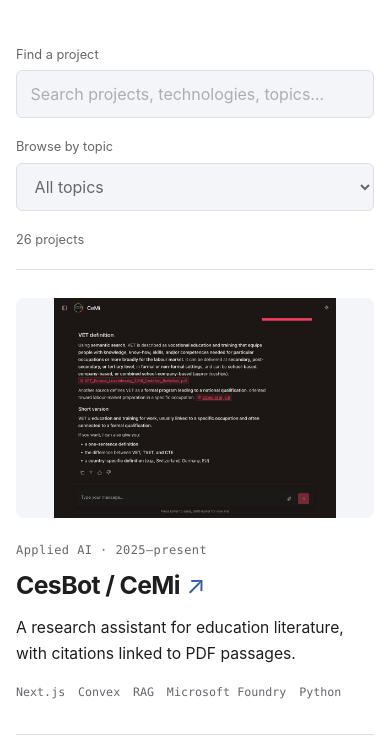
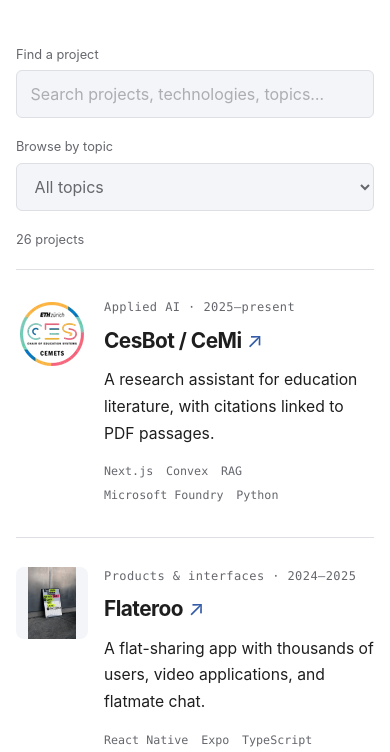
Before and after one commit to Bruol/bruol.github.io, an Astro site: page /projects in a window 390 px wide. Shown: the part 275-1027 px from the top of the page. Built offline with nearby package versions, Linux system fonts and the light colour scheme; Astro itself is replaced by a stand-in of ours.

Commit message:
Show projects as a list and use CesBot logo

```diff
--- a/src/content.config.ts
+++ b/src/content.config.ts
@@ -12,6 +12,7 @@
     order: z.number(),
     tags: z.array(z.string()),
     image: z.string().optional(),
+    icon: z.string().optional(),
     imageAlt: z.string().optional(),
     links: z.array(z.object({ label: z.string(), url: z.string() })).default([]),
   }),
--- a/src/content/projects/cesbot.md
+++ b/src/content/projects/cesbot.md
@@ -8,6 +8,7 @@
 links: []
 period: "2025–present"
 image: "/projects/cesbot/chat.png"
+icon: "/projects/cesbot/icon.png"
 imageAlt: "CeMi research chat with source citations"
 ---
 
--- a/src/pages/projects/index.astro
+++ b/src/pages/projects/index.astro
@@ -25,19 +25,19 @@
       </label>
     </div>
     <p class="project-count" role="status" aria-live="polite">{projects.length} projects</p>
-    <div class="project-index">
+    <ul class="project-index" role="list">
       {projects.map(({ id, data }) => (
-        <article class:list={['project-entry', { 'project-entry-illustrated': data.image }]} data-category={data.category} data-search={`${data.title} ${data.description} ${data.tags.join(' ')} ${data.category}`.toLowerCase()}>
-          {data.image && <a class="project-entry-image" href={`/projects/${id}/`} tabindex="-1" aria-hidden="true"><img src={data.image} alt="" loading="lazy" width="640" height="360" /></a>}
+        <li class:list={['project-entry', { 'project-entry-illustrated': data.icon || data.image }]} data-category={data.category} data-search={`${data.title} ${data.description} ${data.tags.join(' ')} ${data.category}`.toLowerCase()}>
+          {(data.icon || data.image) && <a class:list={['project-entry-image', { 'project-entry-icon': data.icon }]} href={`/projects/${id}/`} tabindex="-1" aria-hidden="true"><img src={data.icon || data.image} alt="" loading="lazy" width={data.icon ? 64 : 640} height={data.icon ? 64 : 360} /></a>}
           <div class="project-entry-copy">
             <p class="project-eyebrow">{data.category}{data.period && ` · ${data.period}`}</p>
             <h2><a href={`/projects/${id}/`}>{data.title}<span aria-hidden="true"> ↗</span></a></h2>
             <p>{data.description}</p>
             <ul class="project-tags" aria-label="Technologies and topics">{data.tags.map((tag) => <li>{tag}</li>)}</ul>
           </div>
-        </article>
+        </li>
       ))}
-    </div>
+    </ul>
     <p id="project-empty" hidden>No projects match. Try another topic or search term.</p>
   </section>
 </BaseLayout>
--- a/src/styles/global.css
+++ b/src/styles/global.css
@@ -77,10 +77,14 @@
 }
 .project-filters select option { background: var(--project-surface); }
 .project-count { color: var(--project-muted); font-size: .8rem; margin: 1.2rem 0; }
-.project-index { display: grid; grid-template-columns: repeat(2, minmax(0, 1fr)); gap: 0 2.5rem; }
+.project-index { list-style: none; padding: 0; margin: 0; }
 .project-entry { border-top: 1px solid var(--project-line); padding: 1.8rem 0 2rem; min-width: 0; }
-.project-entry-image { display: block; margin-bottom: 1.4rem; border-radius: 8px; overflow: hidden; background: var(--project-surface); }
-.project-entry-image img { width: 100%; height: 260px; object-fit: contain; }
+.project-entry-illustrated { display: flex; align-items: flex-start; gap: 1.8rem; }
+.project-entry-copy { flex: 1; min-width: 0; }
+.project-entry-image { display: flex; align-items: center; justify-content: center; flex: 0 0 144px; height: 112px; border-radius: 8px; overflow: hidden; background: var(--project-surface); }
+.project-entry-image img { width: 100%; height: 100%; object-fit: contain; }
+.project-entry-icon { background: transparent; }
+.project-entry-icon img { width: 64px; height: 64px; }
 .project-entry h2 { font-size: 1.55rem; line-height: 1.25; letter-spacing: -.025em; font-weight: 650; margin: .6rem 0 .85rem; }
 .project-entry h2 a:hover { color: var(--project-accent); }
 .project-entry h2 span { color: var(--project-accent); font-weight: 400; white-space: nowrap; }
@@ -124,8 +128,10 @@
   .project-prose { width: 100%; }
 }
 @media (max-width: 600px) {
-  .project-index, .project-filters { grid-template-columns: 1fr; }
-  .project-entry-image img { height: 220px; }
+  .project-filters { grid-template-columns: 1fr; }
+  .project-entry-illustrated { gap: 1rem; }
+  .project-entry-image { flex-basis: 72px; height: 72px; }
+  .project-entry h2 { font-size: 1.3rem; }
   .project-heading { margin-bottom: 2.5rem; }
   .project-prose { font-size: 1rem; }
   .project-prose .phone-gallery { gap: .4rem; }
```
Also changed, not shown: public/projects/cesbot/icon.png (added).
